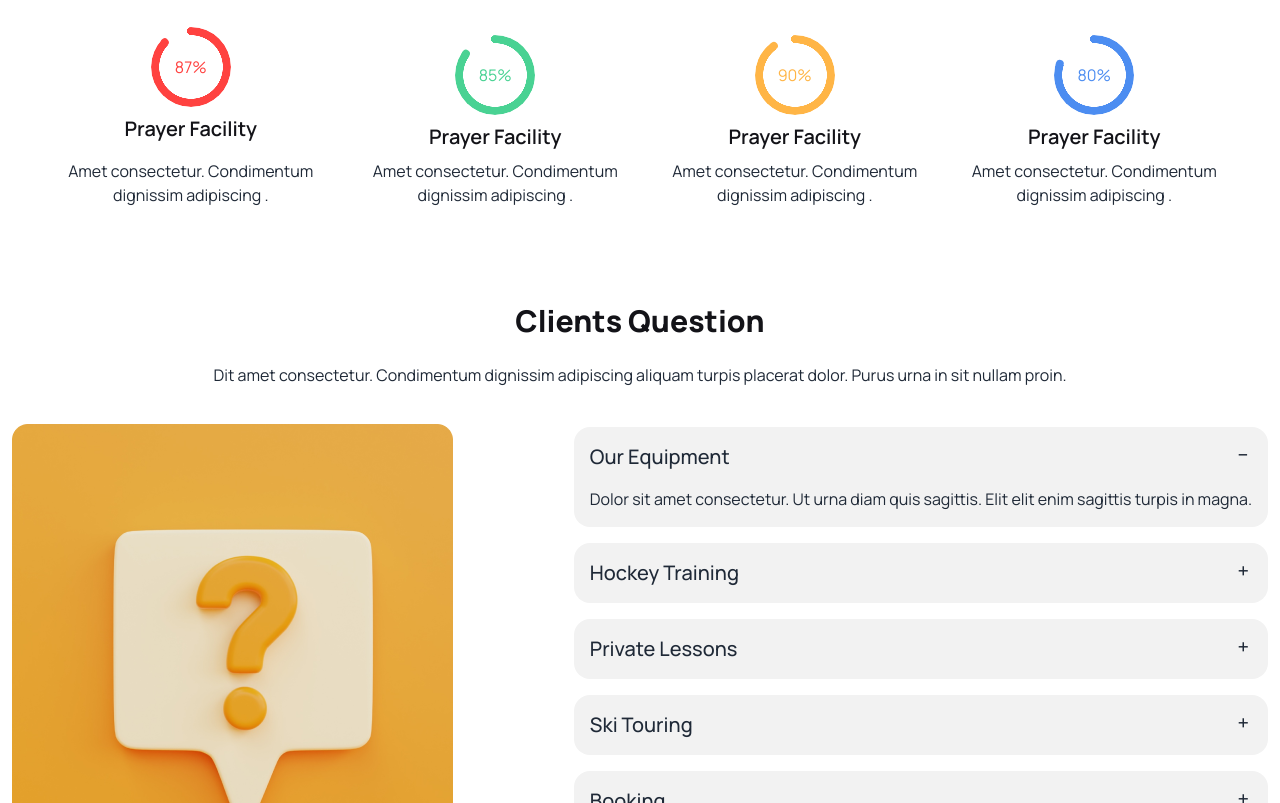
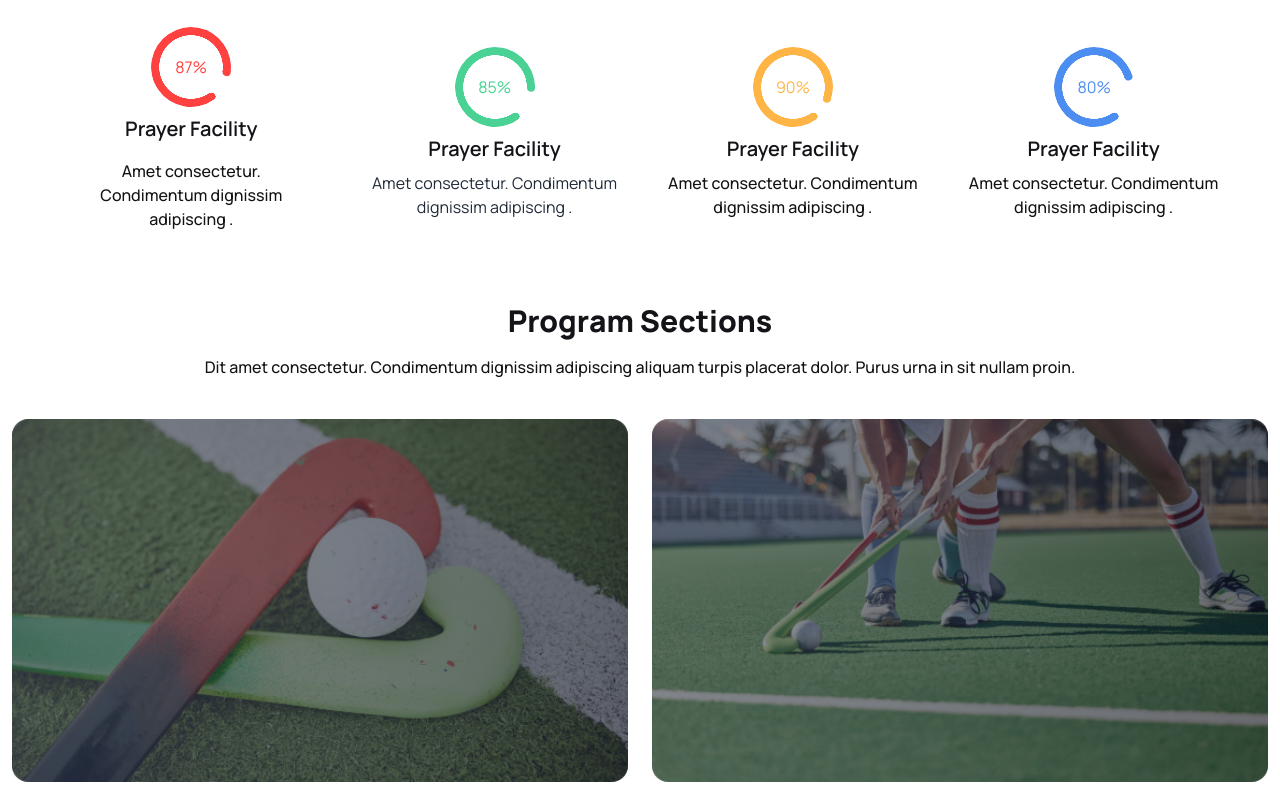
Before and after one commit to dhansiri2020/Hockeys, a plain HTML site: page index.html in a window 1280 px wide. Shown: the part 933-1736 px from the top of the page. Drawn offline with nearby package versions, Linux system fonts and the light colour scheme.

Commit message:
prog sections complete

```diff
--- a/index.html
+++ b/index.html
@@ -18,7 +18,7 @@
   </style>
 </head>
 <body class="font-manrope max-w-[1440px] mx-auto p-3">
-         <!-- navbar section -->
+                     <!-- navbar section -->
   <nav class="max-w-[1360px] mx-auto">
     <div class="container">
       <!-- <div class="max-w-[1440px] mx-auto lg:pl-3"> -->
@@ -61,13 +61,13 @@
     </div>
   </nav>
  <header>
-        <!-- hero section      -->
+                  <!-- hero section      -->
         <br>
    <section>
        <div class="container">
           <!-- <div class="max-w-[1440px] mx-auto p-1"> -->
             <div class="carousel max-w-[1410px]  h-[550px] rounded-2xl">
-              <div id="slide1" class="carousel-item relative w-full bg-[linear-gradient(45deg,rgba(0,0,0,0.4),rgba(0,0,0,0.1)),url('./images/1.png')] bg-no-repeat bg-cover bg-center">
+              <div id="slide1" class="carousel-item relative w-full bg-[linear-gradient(45deg,rgba(0,0,0,0.4),rgba(0,0,0,0.1)),url(./images/1.png)] bg-no-repeat bg-cover bg-center">
                 <!-- <img src="https://daisyui.com/images/stock/photo-1625726411847-8cbb60cc71e6.jpg" class="w-full" /> -->
                 <div class="absolute flex justify-between transform -translate-y-1/2 left-5 right-5 top-1/2">
                   <a href="#slide4" class="btn btn-circle bg-[#131318] text-white absolute left-28  lg:left-[8px] top-40">❮</a>
@@ -107,46 +107,72 @@
             </div>
                 <div class="lg:h-28 w-auto pt-2 lg:w-2/5 mx-auto bg-black text-white p-4 rounded-xl lg:-translate-y-40 lg:translate-x-2/3">
                    <h2 class="text-xl font-bold">Meet all the heroes from the field</h2>
-                   <p class="p-2">Dit amet consectetur. Condimentum dignissim adipiscing aliquam turpis placerat dolor. Purus urna in sit nullam proin. </p>
+                   <p class="p-2 text-[#131313] font-medium text-base">Dit amet consectetur. Condimentum dignissim adipiscing aliquam turpis placerat dolor. Purus urna in sit nullam proin. </p>
                 </div>
           </div>
        </div>
    </section>
-            <!-- Professional Hockeys Club section -->
+               <!-- Professional Hockeys Club section -->
             <br>
    <section>
     <div class="container">
         <div class="mx-auto text-center">
              <h2 class="text-[#131318] text-3xl font-extrabold p-4">Professional Hockeys Club</h2>
-             <p class="p-2">Dit amet consectetur. Condimentum dignissim adipiscing aliquam turpis placerat dolor. Purus urna in sit nullam proin. </p>
+             <p class="p-2 text-[#131313] font-medium text-base">Dit amet consectetur. Condimentum dignissim adipiscing aliquam turpis placerat dolor. Purus urna in sit nullam proin. </p>
         </div>
-        <div class="flex justify-around items-center p-6">
+        <div class="lg:flex justify-around items-center p-6">
           <div class="mx-auto text-center p-6">
-            <div class="radial-progress text-[#FF4240]" style="--value:87;" role="progressbar">87%</div>
+            <div class="radial-progress text-[#FF4240] rotate-[145deg]" style="--value:87;" role="progressbar"><span class="-rotate-[145deg]">87%</span></div>
             <h4 class="p-2 text-xl text-[#131318] font-semibold">Prayer Facility</h4>
-             <p class="p-2 ">Amet consectetur. Condimentum dignissim adipiscing .</p>
+             <p class="p-2 text-[#131313] font-medium text-base">Amet consectetur. Condimentum dignissim adipiscing .</p>
           </div>
           <div class="mx-auto text-center p-6">
-            <div class="radial-progress text-[#49D293]" style="--value:85;" role="progressbar">85%</div>
+            <div class="radial-progress text-[#49D293] rotate-[145deg]" style="--value:85;" role="progressbar"><span class="-rotate-[145deg]">85%</span></div>
             <h4 class="p-2 text-xl text-[#131318] font-semibold">Prayer Facility</h4>
              <p>Amet consectetur. Condimentum dignissim adipiscing .</p>
           </div>
           <div class="mx-auto text-center p-6">
-            <div class="radial-progress text-[#FFB546]" style="--value:90;" role="progressbar">90%</div>
+            <div class="radial-progress text-[#FFB546] rotate-[145deg]" style="--value:90;" role="progressbar"><span class="-rotate-[145deg]">90%</span></div>
             <h4 class="p-2 text-xl text-[#131318] font-semibold">Prayer Facility</h4>
-             <p>Amet consectetur. Condimentum dignissim adipiscing .</p>
+             <p class="text-[#131313] font-medium text-base">Amet consectetur. Condimentum dignissim adipiscing .</p>
           </div>
           <div class="mx-auto text-center p-6">
-            <div class="radial-progress text-[#4C8DF1]" style="--value:80;" role="progressbar">80%</div>
+            <div class="radial-progress text-[#4C8DF1] rotate-[145deg]" style="--value:80;" role="progressbar"><span class="-rotate-[145deg]">80%</span></div>
             <h4 class="p-2 text-xl text-[#131318] font-semibold">Prayer Facility</h4>
-             <p>Amet consectetur. Condimentum dignissim adipiscing .</p>
+             <p class="text-[#131313] font-medium text-base">Amet consectetur. Condimentum dignissim adipiscing .</p>
           </div>
         </div>
     </div>
    </section>
+               <!-- Program Sections section -->
+   <section>
+     <div class="mx-auto text-center">
+      <h2 class="text-[#131318] text-3xl font-extrabold p-4">Program Sections</h2>
+      <p class="text-[#131313] font-medium text-base">Dit amet consectetur. Condimentum dignissim adipiscing aliquam turpis placerat dolor. Purus urna in sit nullam proin. </p>
+    </div>
+    <div class="grid grid-cols-1 lg:grid-cols-2 gap-6 lg:pt-10 h-full">
 
-   <!-- Clients Question section -->
-   <br>
+     <div class="relative lg:col-span-1 ">
+       <img src="./Images/2.png" alt="Your Image" class="w-full h-full object-cover" />
+       <div class="absolute inset-0 bg-gradient-to-r from-gray-700 to-gray-900 opacity-60 rounded-2xl"></div>
+       <!-- Your content goes here -->
+     </div>
+     <div class="relative lg:col-span-1 ">
+       <img src="./Images/3.png" alt="Your Image" class="w-full h-full object-cover" />
+       <div class="absolute inset-0 bg-gradient-to-r from-gray-700 to-gray-900 opacity-60 rounded-2xl"></div>
+       <!-- Your content goes here -->
+     </div>
+     <div class="relative lg:col-span-2">
+       <img src="./Images/4.png" alt="Your Image" class="w-full h-full object-cover" />
+       <div class="absolute inset-0 bg-gradient-to-r from-gray-700 to-gray-900 opacity-60 rounded-2xl"></div>
+       <!-- Your content goes here -->
+     </div>
+
+    </div>
+   </section>
+
+               <!-- Clients Question section -->
+
       <section>
         <div class="container">
           <div class="mx-w-[100px] mx-auto text-center">
@@ -154,7 +180,7 @@
             <p class="mx-auto p-2 mx-w-[100px]">Dit amet consectetur. Condimentum dignissim adipiscing aliquam turpis placerat dolor. Purus urna in sit nullam proin. </p>
           </div>
           <div class="lg:flex justify-between items-center pt-4">
-            <div><img src="Images/11.png" alt=""></div>
+            <div class="max-w-full"><img src="Images/11.png" alt=""></div>
             <div>
               <div class="collapse collapse-plus bg-base-200 mt-4">
                 <input type="radio" name="my-accordion-3" checked="checked" />
```
